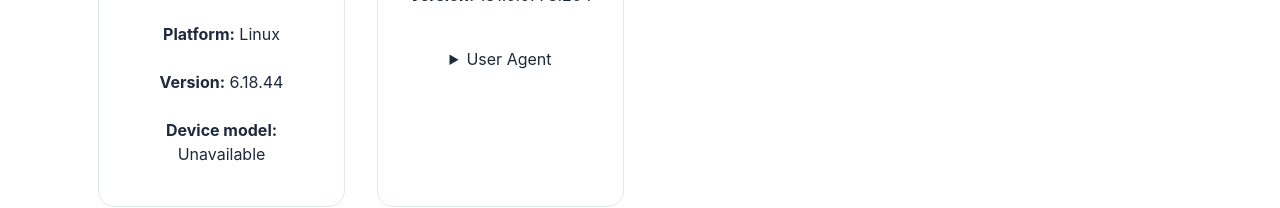
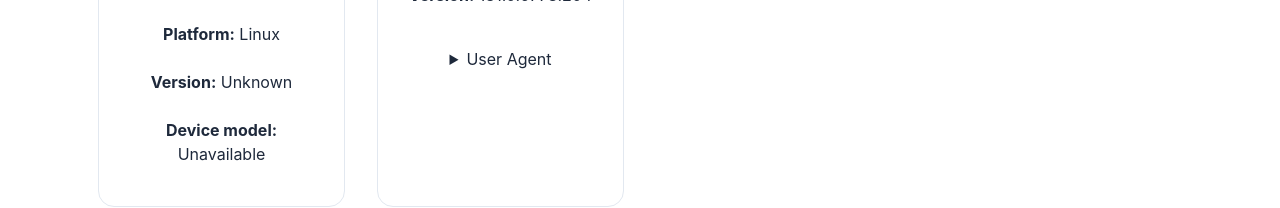
Before and after one commit to thiagonunes11/testRigorPlayground, a React (Vite) app: page /osBrowser in a window 1280 px wide. Shown: the part 497-705 px from the top of the page. Built offline with nearby package versions, Linux system fonts and the light colour scheme; the HTML template or start-up script is replaced by a standard one.

Commit message:
fix to os browser code

```diff
--- a/src/pages/osBrowser.jsx
+++ b/src/pages/osBrowser.jsx
@@ -41,7 +41,6 @@ const getOSInfo = () => {
     (/(Windows|Macintosh|Linux|Android|iPhone|iPad|iPod)/.exec(ua)?.[0]) || 'Unknown';
 
   let name = 'Unknown';
-
   if (/Windows NT 10\.0/.test(ua)) name = 'Windows 10/11';
   else if (/Windows NT 6\.3/.test(ua)) name = 'Windows 8.1';
   else if (/Windows NT 6\.2/.test(ua)) name = 'Windows 8';
@@ -51,8 +50,11 @@ const getOSInfo = () => {
   else if (/(iPhone|iPad|iPod)/.test(ua)) name = 'iOS';
   else if (/Linux/.test(ua)) name = 'Linux';
 
-  const version = parseOsVersionFromUA(ua) || navigator.userAgentData?.platformVersion;
+  // Prefer platformVersion (UA-CH) over UA parsing
+  const uaChVersion = navigator.userAgentData?.platformVersion; // ex: "14.0.0"
+  const uaParsedVersion = (ua.match(/Android\s([\d._]+)/)?.[1] || ua.match(/OS\s([\d_]+)/)?.[1])?.replace(/_/g, '.');
 
+  const version = uaChVersion || uaParsedVersion || 'Unknown';
   return { name, platform, version };
 };
 
```
